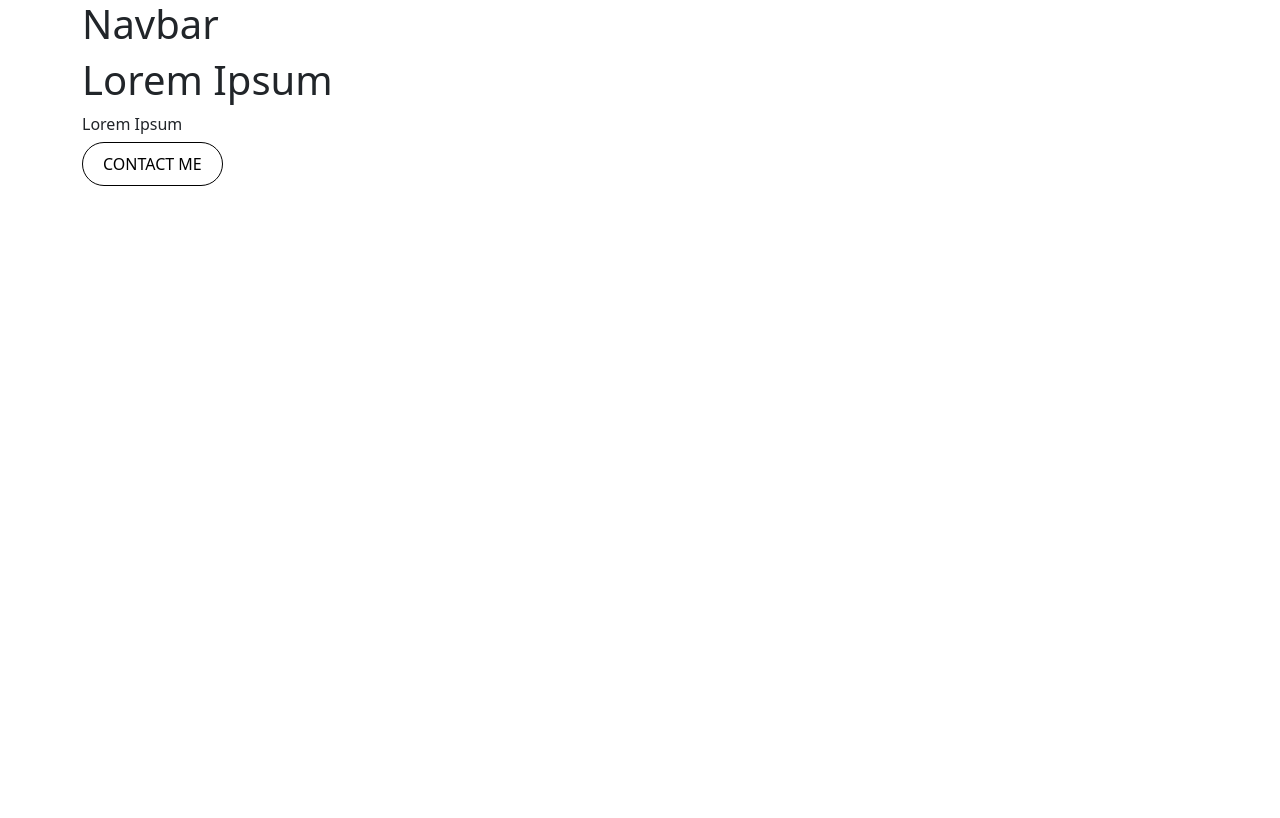
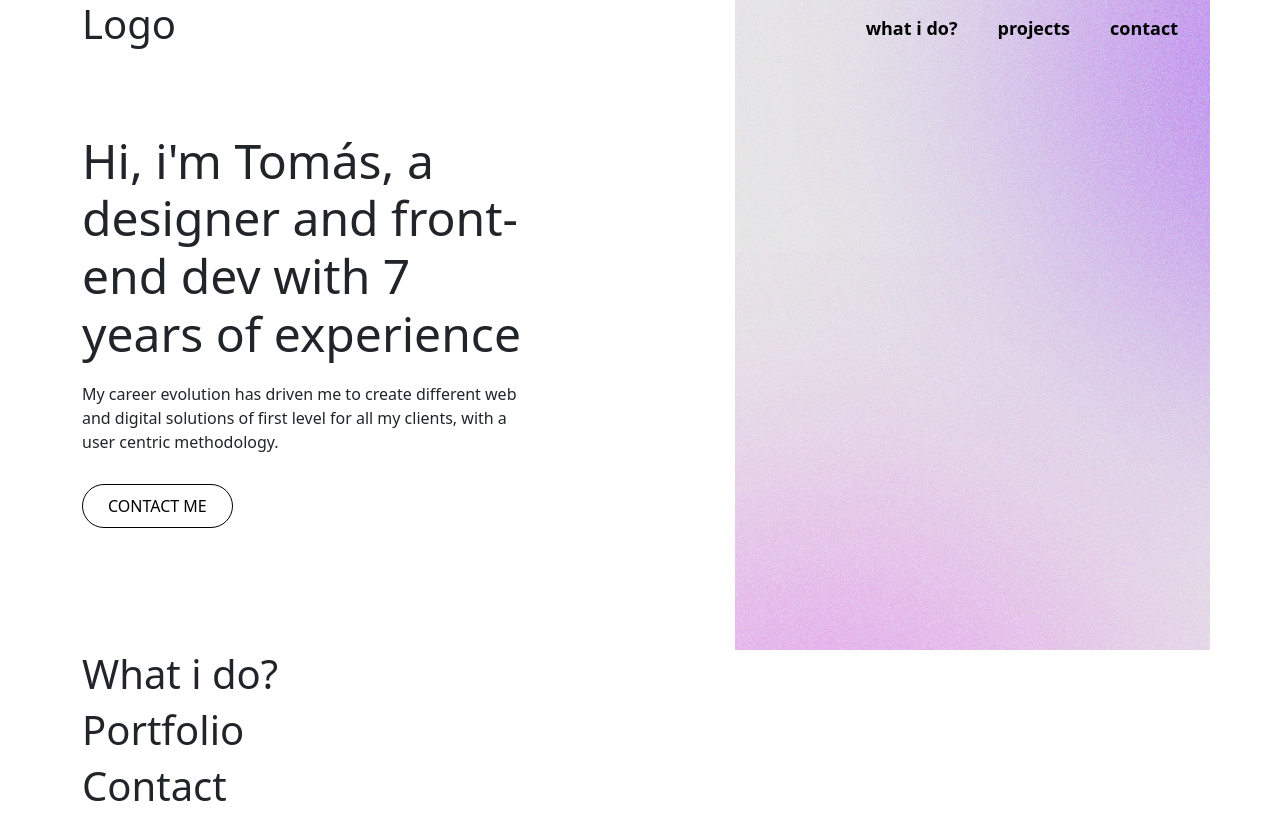
Before and after one commit to thesoftmoon/dev-personal-portfolio, a React (Create React App) app: page / in a window 1280 px wide. Built offline with nearby package versions, Linux system fonts and the light colour scheme.

Commit message:
section creation, header animation add, navbar fix

```diff
--- a/src/App.js
+++ b/src/App.js
@@ -1,14 +1,29 @@
 import './App.scss';
 import Navbar from './components/Navbar';
+import headerPc from './img/header-img-pc.jpg';
+import Whatido from './components/Whatido';
+import Portfolio from './components/Portfolio';
+import Contact from './components/Contact';
 
 function App() {
+  const headingHeroTxt = `Hi, i'm Tomás, a designer and front-end dev with 7 years of experience`;
+  const paragraphHeroTxt = `My career evolution has driven me to create different web and digital solutions of first level for all my clients, with a user centric methodology.`
+
   return (
     <div className="container">
       <Navbar/>
-      <div>
-        <h1>Lorem Ipsum</h1>
-        <p>Lorem Ipsum</p>
-        <a href='#' target='_blank' className='text-uppercase cta-btn'>contact me</a>
+      <div className='row d-md-flex align-items-center justify-content-between'>
+        <div className='col-12 col-md-5'>
+          <h1 className='heading-hero'>{headingHeroTxt}</h1>
+          <p className='paragraph-hero'>{paragraphHeroTxt}</p>
+          <a href='#' target='_blank' className='text-uppercase cta-btn'>contact me</a>
+        </div>
+        <div className='col-12 col-md-5 img-container'>
+          <img src={headerPc} alt='header pc' className='img-animation'/>
+        </div>
+        <Whatido/>
+        <Portfolio/>
+        <Contact/>
       </div>
     </div>
   );
--- a/src/App.scss
+++ b/src/App.scss
@@ -1,10 +1,112 @@
 a {
-    text-decoration: none!important;
+    text-decoration: none !important;
+}
+
+.heading-hero {
+    font-size: 48px;
+    margin-bottom: 20px;
+}
+
+.paragraph-hero {
+    margin-bottom: 40px;
 }
 
 .cta-btn {
     border: 1px solid #000000;
-    padding: 10px 20px;
+    padding: 10px 25px;
     color: black;
     border-radius: 50px;
 }
+
+.navbar-pc {
+    position: fixed;
+    top: 0;
+    left: 0;
+    right: 0;
+    z-index: 20;
+
+    .container {
+        display: flex;
+        flex-wrap: inherit;
+        align-items: center;
+        justify-content: space-between;
+
+        .navbar-links-pc {
+            display: flex;
+            align-items: center;
+
+            .navbar-btn {
+                font-size: 18px;
+                color: #000000;
+                font-family: inherit;
+                font-weight: 700;
+                position: relative;
+                border: none;
+                background: none;
+                transition-timing-function: cubic-bezier(0.25, 0.8, 0.25, 1);
+                transition-duration: 400ms;
+                transition-property: color;
+                &:focus:after,
+                &:hover:after {
+                    width: 100%;
+                    left: 0%;
+                }
+
+                &:after {
+                    content: "";
+                    pointer-events: none;
+                    bottom: -2px;
+                    left: 50%;
+                    position: absolute;
+                    width: 0%;
+                    height: 2px;
+                    background-color: #000000;
+                    transition-timing-function: cubic-bezier(0.25, 0.8, 0.25, 1);
+                    transition-duration: 400ms;
+                    transition-property: width, left;
+                }
+            }
+
+
+            a {
+                margin: 0px 20px;
+                color: #000000;
+                font-weight: 700;
+            }
+        }
+    }
+}
+
+.img-animation {
+    transform-origin: center center;
+    position: absolute;
+    z-index: -1;
+    top: 0;
+    right: 0;
+}
+
+.img-container {
+    translate: none;
+    rotate: none;
+    scale: none;
+    transform: translate(0px, 0px);
+    z-index: 2;
+    opacity: 1;
+    position: relative;
+    overflow: hidden;
+    min-height: 650px;
+    &:hover>img {
+        animation: loop 2s infinite alternate-reverse forwards;
+    }
+}
+
+@keyframes loop {
+    0% {
+        transform: rotate(-30deg) scale(1.8);
+
+
+    }
+    100% {
+        transform: rotate(0) scale(1);
+    }
+  }
--- /dev/null
+++ b/src/components/Contact.js
@@ -0,0 +1,11 @@
+import React from 'react'
+
+function Contact() {
+  return (
+    <div id='contact'>
+        <h1>Contact</h1>
+    </div>
+  )
+}
+
+export default Contact
--- a/src/components/Navbar.js
+++ b/src/components/Navbar.js
@@ -1,11 +1,20 @@
-import React from 'react'
+import React from "react";
 
 function Navbar() {
   return (
-    <div>
-        <h1>Navbar</h1>
+    <div className="navbar-pc">
+        <div className="container">
+            <div>
+              <h1>Logo</h1>
+            </div>
+            <div className="navbar-links-pc">
+              <a className="navbar-btn" href="#whatido">what i do?</a>
+              <a className="navbar-btn" href="#projects">projects</a>
+              <a className="navbar-btn" href="#contact">contact</a>
+            </div>
+        </div>
     </div>
-  )
+  );
 }
 
-export default Navbar
+export default Navbar;
--- /dev/null
+++ b/src/components/Portfolio.js
@@ -0,0 +1,11 @@
+import React from 'react'
+
+function Portfolio() {
+  return (
+    <div id='projects'>
+        <h1>Portfolio</h1>
+    </div>
+  )
+}
+
+export default Portfolio
--- /dev/null
+++ b/src/components/Whatido.js
@@ -0,0 +1,11 @@
+import React from 'react'
+
+function Whatido() {
+  return (
+    <div className='' id='whatido'>
+        <h1>What i do?</h1>
+    </div>
+  )
+}
+
+export default Whatido
```
Also changed, not shown: src/img/header-img-pc.jpg (added).
